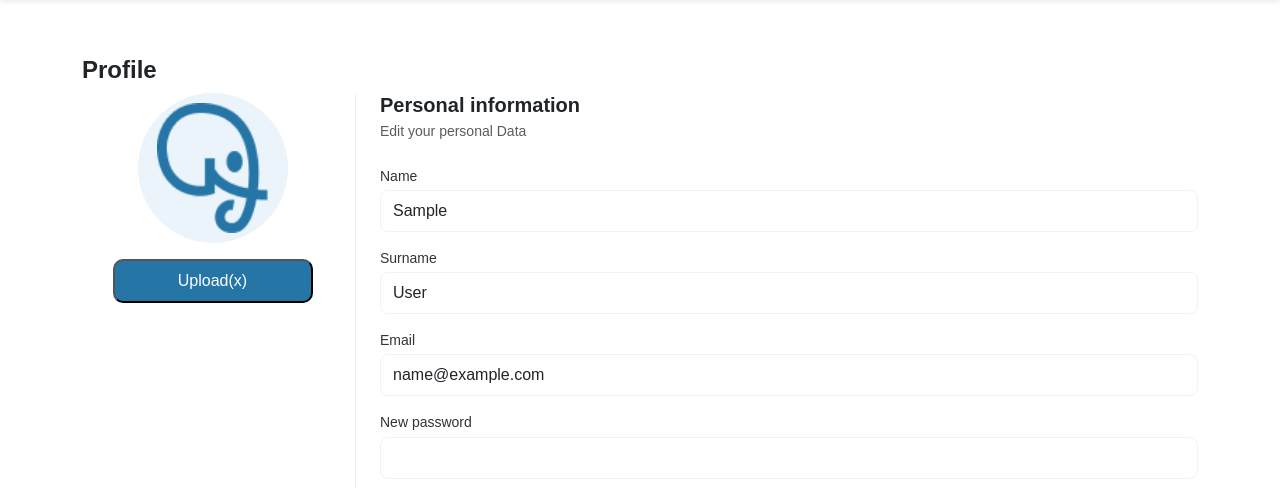
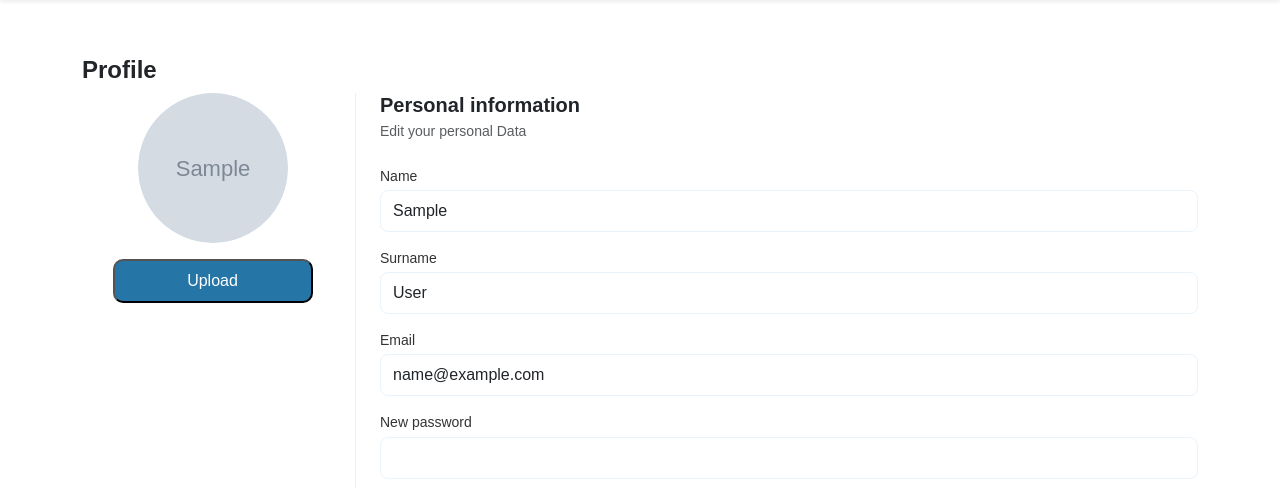
Before and after one commit to Group-Projects-FIAE/sprach-lernen-app, a Django app: page /profile/ in a window 1280 px wide. Shown: the part 100-588 px from the top of the page. Run offline with Django 5.2, Linux system fonts and the light colour scheme; a user stored in the database is signed in; tables that the repository leaves empty hold one stand-in row (values such as "Sample post"); grey boxes marked "Sample" are stand-in pictures.

Commit message:
fix profile image upload

```diff
--- a/templates/users/profile.html
+++ b/templates/users/profile.html
@@ -24,13 +24,17 @@
             <!-- Left Side: Avatar & Upload -->
             <div class="col-md-3 text-center mb-4">
                 <div class="avatar-circle mx-auto mb-3" id="avatar-container" style="width: 150px; height: 150px; border-radius: 50%; background-color: #EAF4FA; overflow: hidden; display: flex; align-items: center; justify-content: center;">
-                    <img id="profile-preview" src="{% static 'static/img/icon.png' %}" alt="Default Profile Picture" style="width: 100%; height: 100%; object-fit: contain; padding: 10px;">
+                    {% if user.profile %}
+                        <img id="profile-preview" src="{{ user.profile.url }}" alt="Profile Picture" style="width: 100%; height: 100%; object-fit: cover; border-radius: 50%;">
+                    {% else %}
+                        <img id="profile-preview" src="{% static 'static/img/icon.png' %}" alt="Default Profile Picture" style="width: 100%; height: 100%; object-fit: contain; padding: 10px; border-radius: 50%;">
+                    {% endif %}
                 </div>
-                <!-- File input hidden, we can trigger it or just use form field -->
+                <!-- File input hidden, triggered by button -->
                 <div class="d-none">
                     {{ form.profile }}
                 </div>
-                <button type="button" class="btn-start" >Upload(x)</button>
+                <button type="button" class="btn-start" onclick="document.querySelector('input[name=profile]').click()">Upload</button>
             </div>
 
             <!-- Right Side: Forms -->
@@ -147,6 +151,9 @@
                     reader.onload = function(e) {
                         profilePreview.src = e.target.result;
                         profilePreview.style.display = 'block';
+                        profilePreview.style.objectFit = 'cover';
+                        profilePreview.style.borderRadius = '50%';
+                        profilePreview.style.padding = '0';
                     }
                     reader.readAsDataURL(event.target.files[0]);
                 }
```
Also changed, not shown: README.md.
